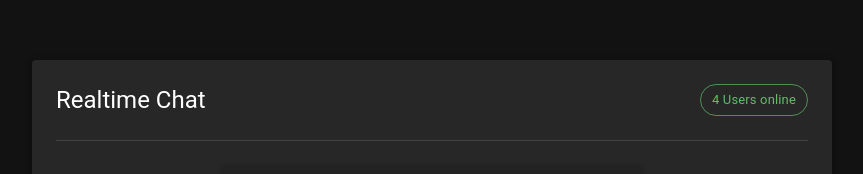
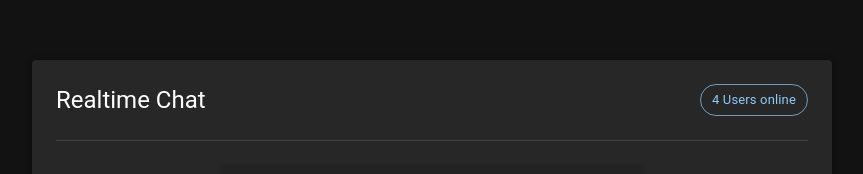
Before and after one commit to giuseppe2305/mui-realtime-chat, a React (Vite) app: page / in a window 1280 px wide. Shown: the part 111-285 px from the top of the page, without its empty margins (208-1071 px from the left). Built offline with nearby package versions, Linux system fonts and the light colour scheme.

Commit message:
Improved design by changing colors.

```diff
--- a/src/App.tsx
+++ b/src/App.tsx
@@ -47,7 +47,7 @@ export default function App() {
           <Stack direction="row" justifyContent="space-between" alignItems="center">
             <Typography variant="h5">Realtime Chat</Typography>
             <Stack direction="row" spacing={1} alignItems="center">
-              <Chip label="4 Users online" variant="outlined" color="success" />
+              <Chip label="4 Users online" variant="outlined" color="primary" />
               {username ? (
                 <Chip label={`@${username}`} color="primary" onDelete={handleLogout} deleteIcon={<LogoutIcon />} />
               ) : null}
--- a/src/components/Message.tsx
+++ b/src/components/Message.tsx
@@ -11,8 +11,8 @@ function Message({ data }: Props) {
     <Stack direction="row" justifyContent="end">
       <Stack
         sx={{
-          backgroundColor: "success.main",
-          color: "success.contrastText",
+          backgroundColor: "primary.main",
+          color: "primary.contrastText",
           px: 2,
           py: 1,
           borderRadius: 2,
--- a/src/components/MessageInput.tsx
+++ b/src/components/MessageInput.tsx
@@ -41,6 +41,7 @@ function MessageInput({ addMessage }: Props) {
           fullWidth
           multiline
           minRows={1}
+          label="Message"
           placeholder="Type a message"
           slotProps={{
             input: {
```
